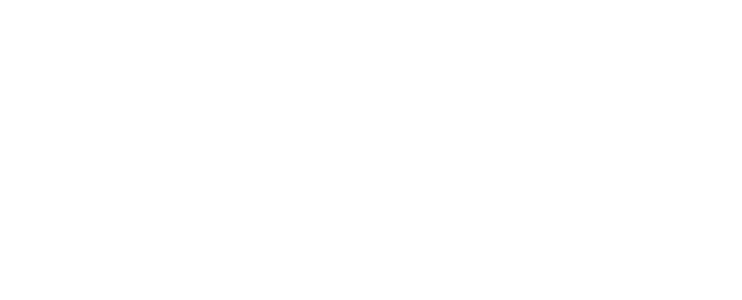
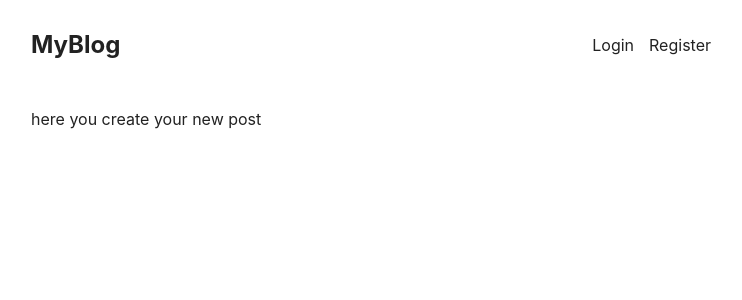
Before and after one commit to Kc-Dhana/blog-mern, a React (Create React App) app in the folder client/: page /create in a window 1280 px wide. Before the commit this address had no page. Shown: the top 300 px of the page, without its empty margins (269-1011 px from the left). Built offline with nearby package versions, Linux system fonts and the light colour scheme; no server answers.

Commit message:
create "create new post page"

```diff
--- a/client/src/App.js
+++ b/client/src/App.js
@@ -5,6 +5,7 @@
 import LoginPage from "./pages/LoginPage";
 import RegisterPage from "./pages/RegisterPage";
 import {UserContextProvider} from "./UserContext";
+import CreatePost from "./pages/CreatePost";
 
 function App() {
   return (
@@ -14,6 +15,7 @@
                   <Route index element={<IndexPage />}/>
                   <Route path="/login" element={<LoginPage />}/>
                   <Route path="/register" element={<RegisterPage />}/>
+                  <Route path="/create" element={<CreatePost />} />
               </Route>
           </Routes>
       </UserContextProvider>
--- /dev/null
+++ b/client/src/pages/CreatePost.js
@@ -0,0 +1,5 @@
+export default function CreatePost(){
+    return(
+        <div>here you create your new post</div>
+    );
+}
```
